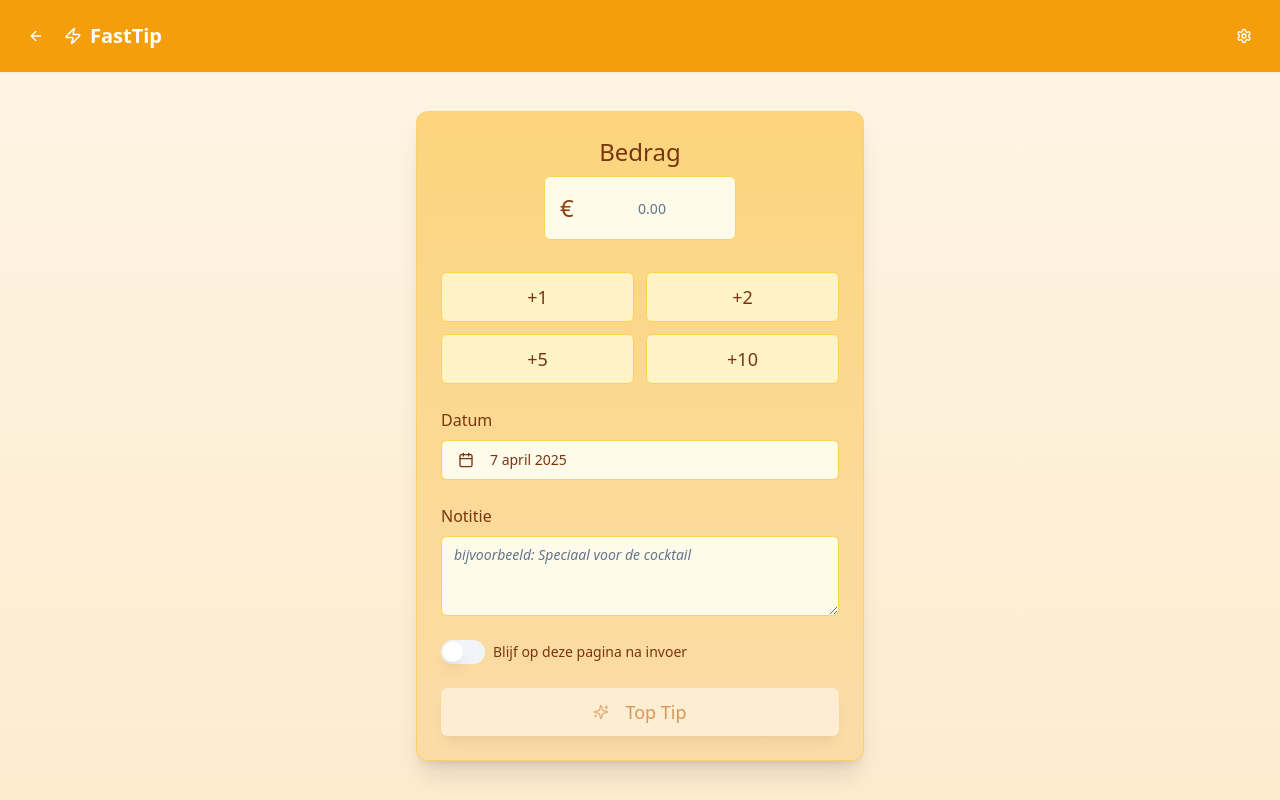
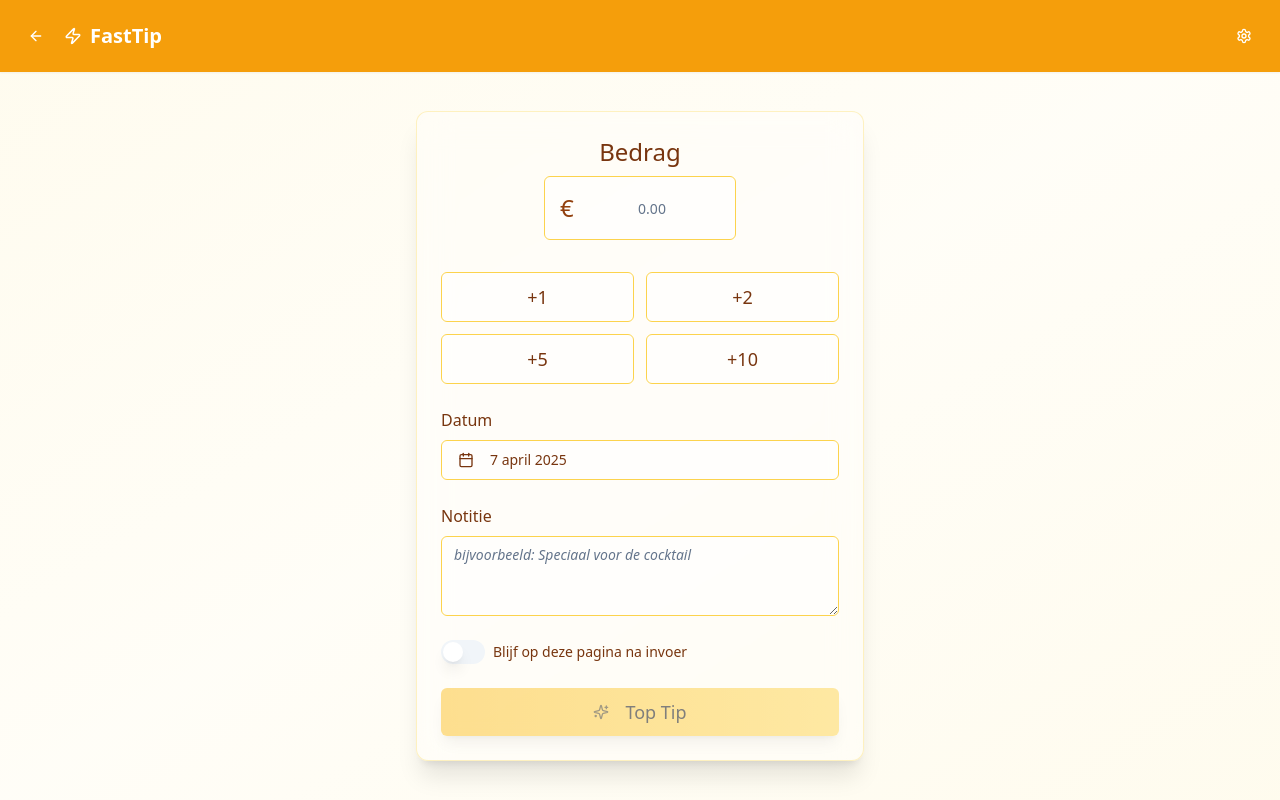
Before and after one commit to tristanvdadel/tiptop, a React (Vite) app: page /fast-tip in a window 1280 px wide. Built offline with nearby package versions, Linux system fonts and the light colour scheme.

Commit message:
Refactor: Improve code quality and fix issues

```diff
--- a/src/pages/FastTip.tsx
+++ b/src/pages/FastTip.tsx
@@ -144,7 +144,7 @@ const FastTip = () => {
   };
 
   return (
-    <div className="h-screen flex flex-col bg-gradient-to-b from-amber-500/10 to-amber-500/20 dark:bg-gradient-to-b dark:from-amber-900/20 dark:to-amber-900/30">
+    <div className="min-h-screen flex flex-col bg-gradient-to-br from-amber-100/30 via-amber-50/40 to-amber-100/30">
       <header className="bg-amber-500 dark:bg-amber-600 p-4 flex items-center justify-between shadow-sm">
         <div className="flex items-center">
           <Button
@@ -170,7 +170,7 @@ const FastTip = () => {
               <Settings size={20} />
             </Button>
           </DialogTrigger>
-          <DialogContent className="sm:max-w-[425px]">
+          <DialogContent className="sm:max-w-[425px] backdrop-blur-lg bg-white/80 dark:bg-gray-900/80 border-amber-200 dark:border-amber-700/50">
             <DialogHeader>
               <DialogTitle>Snelknoppen instellen</DialogTitle>
               <DialogDescription>
@@ -189,15 +189,14 @@ const FastTip = () => {
               </p>
             </div>
             <DialogFooter>
-              <Button onClick={handleSaveQuickAmounts}>Opslaan</Button>
+              <Button onClick={handleSaveQuickAmounts} variant="goldGradient">Opslaan</Button>
             </DialogFooter>
           </DialogContent>
         </Dialog>
       </header>
 
       <div className="flex-grow flex flex-col items-center justify-center p-4">
-        <div className="w-full max-w-md bg-amber-500/20 dark:bg-amber-900/30 shadow-xl rounded-xl p-6 border border-amber-400/50 dark:border-amber-700/30 relative overflow-hidden">
-          <div className="absolute inset-0 bg-gradient-to-b from-amber-400/40 dark:from-amber-500/10 to-transparent pointer-events-none"></div>
+        <div className="w-full max-w-md bg-white/30 dark:bg-gray-900/30 backdrop-blur-lg shadow-xl rounded-xl p-6 border border-amber-200/50 dark:border-amber-700/30 relative overflow-hidden transition-all hover:shadow-amber-300/30">
           <div className="relative z-10">
             <div className="text-center mb-8">
               <h2 className="text-2xl font-medium mb-2 text-amber-900 dark:text-amber-100">Bedrag</h2>
@@ -209,7 +208,7 @@ const FastTip = () => {
                   onChange={(e) => setAmount(parseFloat(e.target.value) || 0)}
                   onKeyDown={handleKeyDown}
                   placeholder="0.00"
-                  className="text-center text-3xl h-16 w-48 pl-10 pr-4 border-amber-300 focus:border-amber-200 focus:ring-amber-200 bg-amber-50 dark:bg-amber-800/30 dark:border-amber-700 dark:text-white dark:placeholder:text-amber-200/50"
+                  className="text-center text-3xl h-16 w-48 pl-10 pr-4 bg-white/50 dark:bg-gray-800/30 border-amber-300 dark:border-amber-700 dark:text-white dark:placeholder:text-amber-200/50"
                 />
               </div>
             </div>
@@ -219,7 +218,7 @@ const FastTip = () => {
                 <Button
                   key={value}
                   variant="outline"
-                  className="text-lg py-6 bg-amber-100 border-amber-300 text-amber-900 hover:bg-amber-400 hover:text-white transition-all dark:bg-amber-800/70 dark:border-amber-700 dark:text-amber-100 dark:hover:bg-amber-500 dark:hover:text-white"
+                  className="text-lg py-6 bg-white/50 dark:bg-gray-800/40 border-amber-300 text-amber-900 hover:bg-amber-400 hover:text-white transition-all dark:border-amber-700 dark:text-amber-100 dark:hover:bg-amber-500 dark:hover:text-white"
                   onClick={() => handleAddAmount(value)}
                 >
                   +{value}
@@ -234,7 +233,7 @@ const FastTip = () => {
                   <Button
                     variant="outline"
                     className={cn(
-                      "w-full justify-start text-left font-normal border-amber-300 dark:border-amber-700 bg-amber-50 dark:bg-amber-800/30 text-amber-900 dark:text-white",
+                      "w-full justify-start text-left font-normal bg-white/50 dark:bg-gray-800/30 border-amber-300 dark:border-amber-700 text-amber-900 dark:text-white",
                       showDateWarning && "border-amber-500 text-amber-600"
                     )}
                   >
@@ -242,7 +241,7 @@ const FastTip = () => {
                     {date ? format(date, 'd MMMM yyyy', { locale: nl }) : <span>Selecteer datum</span>}
                   </Button>
                 </PopoverTrigger>
-                <PopoverContent className="w-auto p-0">
+                <PopoverContent className="w-auto p-0 backdrop-blur-lg bg-white/90 dark:bg-gray-900/90 border-amber-200 dark:border-amber-700/50">
                   <Calendar
                     mode="single"
                     selected={date}
@@ -267,7 +266,7 @@ const FastTip = () => {
                 onChange={(e) => setNote(e.target.value)}
                 onKeyDown={handleKeyDown}
                 placeholder={placeholder}
-                className="w-full placeholder:italic border-amber-300 focus:border-amber-200 focus:ring-amber-200 bg-amber-50 dark:bg-amber-800/30 dark:border-amber-700 dark:text-white dark:placeholder:text-amber-200/50"
+                className="w-full placeholder:italic bg-white/50 dark:bg-gray-800/30 border-amber-300 dark:border-amber-700 dark:text-white dark:placeholder:text-amber-200/50"
                 rows={3}
               />
             </div>
@@ -278,19 +277,19 @@ const FastTip = () => {
                   id="keep-open"
                   checked={keepOpen}
                   onCheckedChange={setKeepOpen}
-                  className="data-[state=checked]:bg-white data-[state=checked]:text-amber-500"
+                  className="data-[state=checked]:bg-amber-500"
                 />
                 <Label htmlFor="keep-open" className="text-amber-900 dark:text-amber-100">Blijf op deze pagina na invoer</Label>
               </div>
             </div>
 
             <Button
-              variant="default"
-              className="w-full py-6 text-lg relative group overflow-hidden shadow-lg bg-white text-amber-700 hover:bg-amber-50 hover:text-amber-800"
+              variant="goldGradient"
+              className="w-full py-6 text-lg relative group overflow-hidden shadow-lg"
               disabled={amount <= 0}
               onClick={handleSave}
             >
-              <Sparkles size={20} className="mr-2 text-amber-700 animate-pulse" />
+              <Sparkles size={20} className="mr-2 animate-pulse" />
               <span className="relative z-10">Top Tip</span>
             </Button>
           </div>
```
